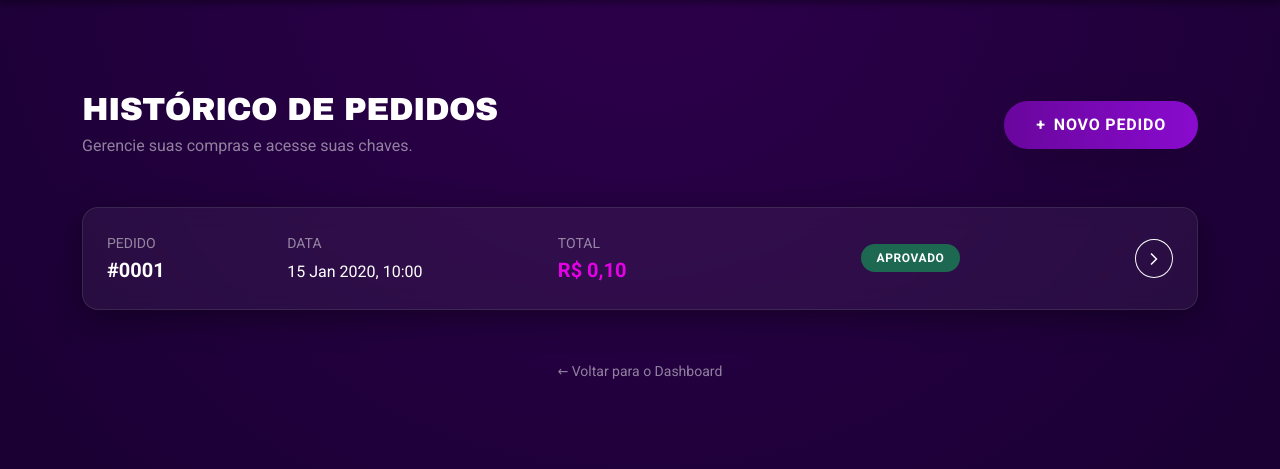
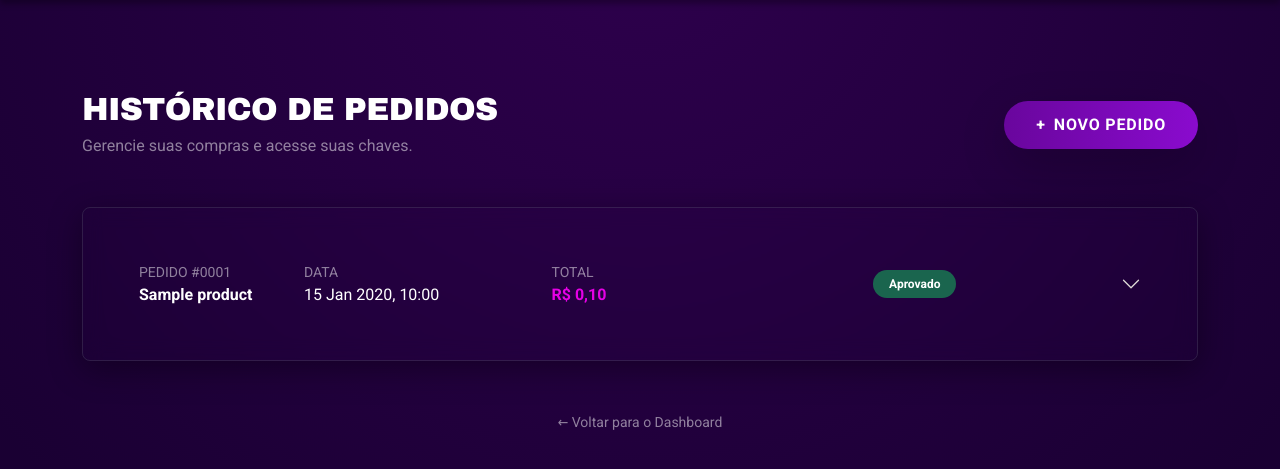
Before and after one commit to thevigillant/shotkeys, a PHP site: page /ShotKeys/meus_pedidos.php in a window 1280 px wide. Shown: the part 87-556 px from the top of the page. Run offline with PHP 8.4, Linux system fonts and the light colour scheme; the visitor is signed in with stand-in values (Sample User, id 1); tables that the repository leaves empty or names only in its code hold one stand-in row (values such as "Sample post"); some web fonts are replaced.

Commit message:
Correção Geral

```diff
--- a/meus_pedidos.php
+++ b/meus_pedidos.php
@@ -55,6 +55,21 @@ $orders = $stmt->fetchAll();
       text-transform: uppercase;
       font-weight: 700;
     }
+    /* Accordion Overrides */
+    .accordion-button {
+        background-color: transparent !important;
+        color: #fff !important;
+    }
+    .accordion-button:not(.collapsed) {
+        background-color: rgba(255, 255, 255, 0.05) !important;
+        box-shadow: none !important;
+    }
+    .accordion-button::after {
+        filter: invert(1);
+    }
+    .accordion-item {
+        background-color: transparent !important;
+    }
   </style>
 </head>
 <body>
@@ -85,7 +100,7 @@ $orders = $stmt->fetchAll();
       </div>
     <?php else: ?>
 
-      <div class="d-flex flex-column gap-3">
+      <div class="accordion d-flex flex-column gap-3" id="ordersAccordion">
         <?php foreach ($orders as $o): ?>
           <?php
             $statusClass = match($o['status']) {
@@ -98,45 +113,80 @@ $orders = $stmt->fetchAll();
                 'PENDING'  => 'Pendente',
                 default    => $o['status']
             };
-            $borderClass = $o['status'] === 'PENDING' ? 'border-warning' : 'border-secondary';
+
+            // Fetch items for this order (simple query inside loop is fine for MVP, or could eager load)
+            $stmtItems = $pdo->prepare("
+                SELECT p.title, p.image_url
+                FROM order_items oi
+                JOIN products p ON p.id = oi.product_id
+                WHERE oi.order_id = ?
+            ");
+            $stmtItems->execute([$o['id']]);
+            $orderSimpleItems = $stmtItems->fetchAll();
+            $firstItemTitle = $orderSimpleItems[0]['title'] ?? 'Produto desconhecido';
+            $itemsCount = count($orderSimpleItems);
+            $summaryTitle = $itemsCount > 1 ? "$firstItemTitle e mais " . ($itemsCount - 1) : $firstItemTitle;
           ?>
 
-          <a href="pedido.php?id=<?= (int)$o['id'] ?>" class="order-item glass-panel p-4 rounded-4 border border-opacity-25 <?= $borderClass ?>" style="min-height: auto;">
-            <div class="row align-items-center g-3">
+          <div class="accordion-item glass-panel border border-opacity-25 border-secondary rounded-4 overflow-hidden mb-0" style="background: transparent;">
+            <h2 class="accordion-header" id="heading<?= $o['id'] ?>">
+              <button class="accordion-button collapsed p-4 bg-dark-transparent text-white shadow-none" type="button" data-bs-toggle="collapse" data-bs-target="#collapse<?= $o['id'] ?>" aria-expanded="false" aria-controls="collapse<?= $o['id'] ?>">
+                <div class="row w-100 align-items-center g-3 me-0">
 
-              <!-- ID e Data -->
+                  <!-- ID -->
                   <div class="col-6 col-md-2">
-                 <span class="d-block text-white-50 small mb-1">PEDIDO</span>
-                 <span class="h5 fw-bold text-white mb-0">#<?= str_pad((string)$o['id'], 4, '0', STR_PAD_LEFT) ?></span>
+                     <span class="d-block text-white-50 small mb-1">PEDIDO #<?= str_pad((string)$o['id'], 4, '0', STR_PAD_LEFT) ?></span>
+                     <div class="fw-bold text-truncate"><?= htmlspecialchars($summaryTitle) ?></div>
                   </div>
 
+                  <!-- Data -->
                   <div class="col-6 col-md-3">
                      <span class="d-block text-white-50 small mb-1">DATA</span>
-                 <span class="text-white"><?= date('d M Y, H:i', strtotime($o['created_at'])) ?></span>
+                     <span><?= date('d M Y, H:i', strtotime($o['created_at'])) ?></span>
                   </div>
 
                   <!-- Valor -->
                   <div class="col-6 col-md-3">
                      <span class="d-block text-white-50 small mb-1">TOTAL</span>
-                 <span class="fw-bold text-accent h5 mb-0">R$ <?= number_format(((int)$o['total_cents'])/100, 2, ',', '.') ?></span>
+                     <span class="fw-bold text-accent">R$ <?= number_format(((int)$o['total_cents'])/100, 2, ',', '.') ?></span>
                   </div>
 
                   <!-- Status -->
-              <div class="col-6 col-md-2 text-md-center">
-                 <span class="status-badge badge rounded-pill px-3 py-2 <?= $statusClass ?> bg-opacity-75">
+                  <div class="col-6 col-md-3 text-md-center">
+                     <span class="badge rounded-pill px-3 py-2 <?= $statusClass ?> bg-opacity-75">
                         <?= $statusLabel ?>
                      </span>
                   </div>
+                </div>
+              </button>
+            </h2>
+            <div id="collapse<?= $o['id'] ?>" class="accordion-collapse collapse" aria-labelledby="heading<?= $o['id'] ?>" data-bs-parent="#ordersAccordion">
+              <div class="accordion-body bg-black bg-opacity-25 border-top border-secondary border-opacity-25">
 
-              <!-- Icone Seta -->
-              <div class="col-12 col-md-2 text-end d-none d-md-block">
-                 <div class="btn btn-icon btn-sm btn-outline-light rounded-circle p-2">
-                    <svg xmlns="http://www.w3.org/2000/svg" width="20" height="20" viewBox="0 0 24 24" fill="none" stroke="currentColor" stroke-width="2" stroke-linecap="round" stroke-linejoin="round"><polyline points="9 18 15 12 9 6"></polyline></svg>
+                 <div class="d-flex flex-column gap-2 mb-3">
+                    <?php foreach ($orderSimpleItems as $item): ?>
+                        <div class="d-flex align-items-center gap-3 p-2 rounded bg-dark border border-secondary border-opacity-10">
+                            <img src="<?= htmlspecialchars(($item['image_url'] ?? '') ?: 'assets/keys/glock/glock.png') ?>" style="width: 50px; height: 50px; object-fit: contain; background: rgba(255,255,255,0.05); border-radius: 4px;">
+                            <span class="fw-bold"><?= htmlspecialchars($item['title']) ?></span>
                         </div>
+                    <?php endforeach; ?>
+                 </div>
+
+                 <div class="text-end">
+                     <?php if ($o['status'] === 'PENDING'): ?>
+                        <a href="pedido.php?id=<?= $o['id'] ?>" class="btn btn-warning btn-sm fw-bold">
+                            PAGAR AGORA &rarr;
+                        </a>
+                     <?php else: ?>
+                        <a href="pedido.php?id=<?= $o['id'] ?>" class="btn btn-outline-light btn-sm">
+                            VER DETALHES / KEY &rarr;
+                        </a>
+                     <?php endif; ?>
                  </div>
 
               </div>
-          </a>
+            </div>
+          </div>
         <?php endforeach; ?>
       </div>
 
```
Lines whose indentation alone changed are shown as unchanged.
